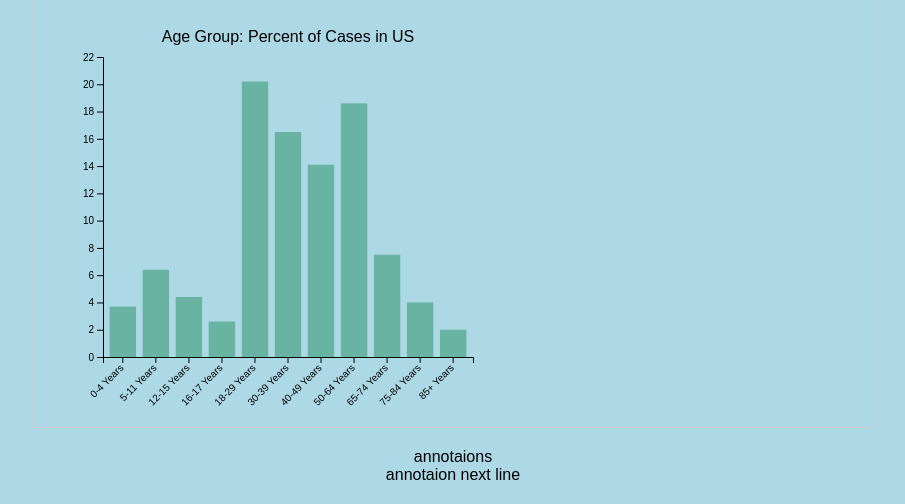
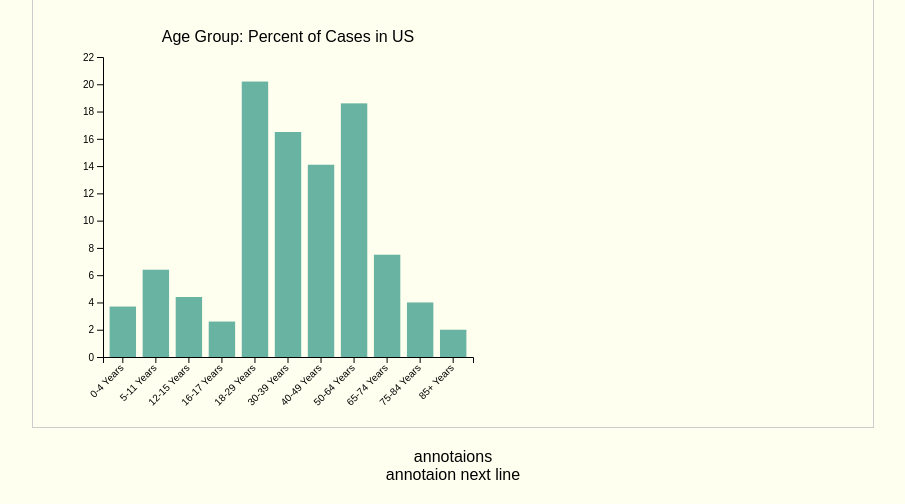
Before and after one commit to DitongMo/CS416-final-project, a plain HTML site: page index.html in a window 1280 px wide. Shown: the part 174-678 px from the top of the page, without its empty margins (187-1092 px from the left). Drawn offline with nearby package versions, Linux system fonts and the light colour scheme.

Commit message:
Update style.css

```diff
--- a/style.css
+++ b/style.css
@@ -2,7 +2,7 @@ body {
   font-family: Arial, sans-serif;
   margin: 0;
   padding: 0;
-  background-color: #ADD8E6;
+  background-color: #FFFFF0;
 
 }
 
```
